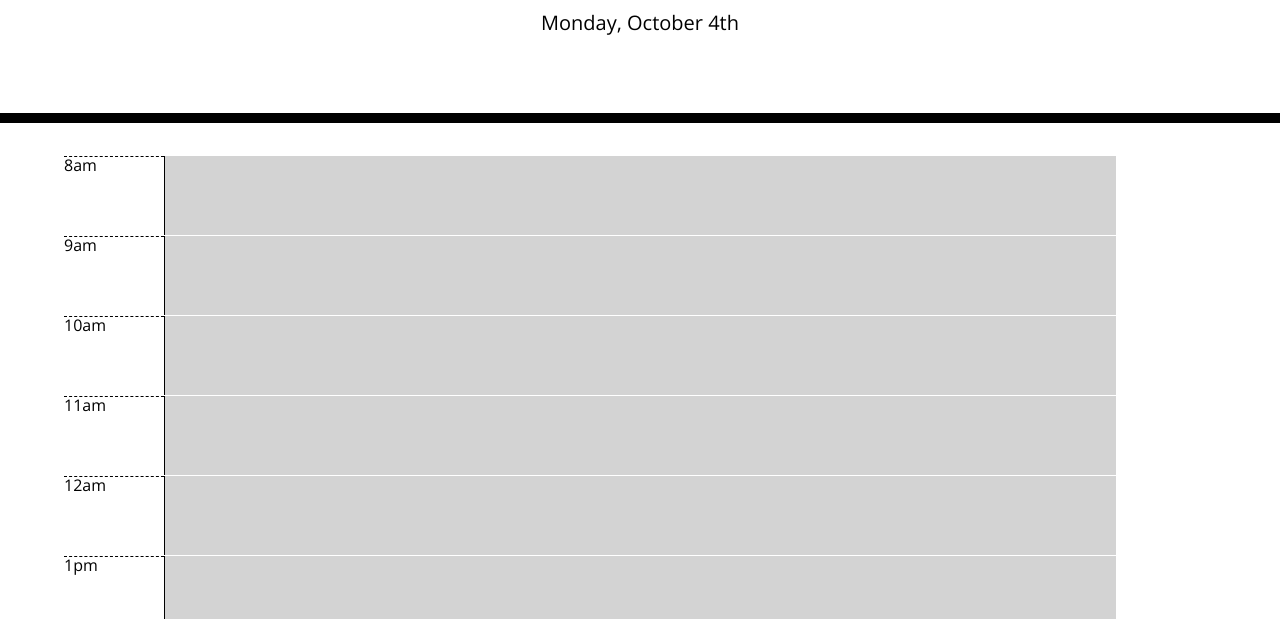
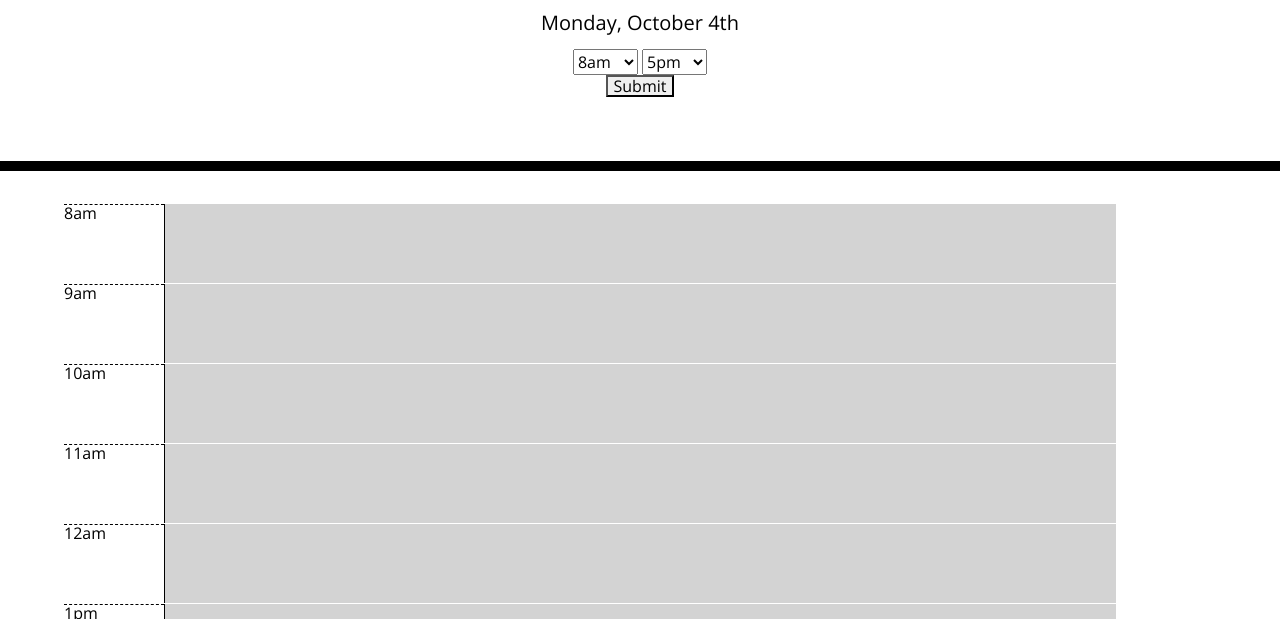
Before and after one commit to jeremiah-quill/work-day-scheduler, a plain HTML site: page index.html in a window 1280 px wide. Shown: the part 181-800 px from the top of the page. Drawn offline with nearby package versions, Linux system fonts and the light colour scheme.

Commit message:
added functionality to change start and end times of calendar, need to add confirmation modal

```diff
--- a/assets/js/script.js
+++ b/assets/js/script.js
@@ -5,12 +5,12 @@ const container = $('.container');
 // Functions
 const addAMPMtoHour = (hour) => {
     let numHour = parseInt(hour)
-    if(numHour > 12) {
+    if(numHour == 24) {
+        return "12am"
+    } else if(numHour > 12) {
         return (numHour - 12).toString() + "pm"
-    } else {
-        if(hour === 0) {
-            return "12am"
     }
+    else {
         return hour.toString() + "am"
     }
 }
@@ -21,9 +21,20 @@ const buildTimeSlots = (start, end) =>{
         let slot = {time: i, timeString: addAMPMtoHour(i)}
         newTimeSlots.push(slot)
     }
-    // localStorage.setItem("timeSlots", JSON.stringify(newTimeSlots));
+    localStorage.setItem("timeSlots", JSON.stringify(newTimeSlots));
+    console.log(newTimeSlots)
     return newTimeSlots
 }
+
+const getUserInputs = () => {
+    startSelect = $('#start-select')
+    endSelect = $('#end-select')
+    let startOption = startSelect.find(":selected").val()
+    let endOption = endSelect.find(":selected").val()
+    timeSlots = buildTimeSlots(parseInt(startOption), parseInt(endOption))
+    renderCalendar()
+}
+
 
 // Compare slot time with current time, and change class/color accordingly
 const compareSlotToTime = (time, el) => {
@@ -59,6 +70,9 @@ if((time) < parseInt(moment().format('k'))) {
         }
     }
 }
+
+
+
 
 const renderCalendar = () => {
     container.empty()
@@ -112,6 +126,21 @@ const updateTime = () => {
     $('#currentDay').text(timeSpan);
 };
 
+
+const renderSelectForm = () => {
+    let startTime = timeSlots[0].time
+    let endTime = timeSlots[timeSlots.length -1].time
+
+    $('#start-select :selected').prop('selected', false);
+    $('#end-select :selected').prop('selected', false);
+
+    $('#start-select').val(startTime).prop('selected', true);
+    $('#end-select').val(endTime).prop('selected', true);
+}
+
+
+
+
 // If no timeslots in local storage, build timeslots from 8am to 5pm
 // If there are timelots in local storage, use those
 let timeSlots;
@@ -120,12 +149,15 @@ if(JSON.parse(localStorage.getItem('timeSlots')) == null){
     timeSlots = buildTimeSlots(8, 17)
     localStorage.setItem('timeSlots', JSON.stringify(timeSlots))
 
-
 } else {
     timeSlots = JSON.parse(localStorage.getItem('timeSlots'))
 }
 
 
+
+
+renderSelectForm()
 updateTime();
 setInterval(updateTime, 1000);
 renderCalendar();
+$('#submit-button').on('click', getUserInputs)
--- a/index.html
+++ b/index.html
@@ -33,6 +33,62 @@
       <h1 class="display-3">Work Day Scheduler</h1>
       <p class="lead">A simple calendar app for scheduling your work day</p>
       <p id="currentDay" class="lead"></p>
+      <div id="select-container">
+      <select id="start-select">
+        <option value="1">1am</option>
+        <option value="2">2am</option>
+        <option value="3">3am</option>
+        <option value="4">4am</option>
+        <option value="5">5am</option>
+        <option value="6">6am</option>
+        <option value="7">7am</option>
+        <option value="8" selected>8am</option>
+        <option value="9">9am</option>
+        <option value="10">10am</option>
+        <option value="11">11am</option>
+        <option value="12">12pm</option>
+        <option value="13">1pm</option>
+        <option value="14">2pm</option>
+        <option value="15">3pm</option>
+        <option value="16">4pm</option>
+        <option value="17">5pm</option>
+        <option value="18">6pm</option>
+        <option value="19">7pm</option>
+        <option value="20">8pm</option>
+        <option value="21">9pm</option>
+        <option value="22">10pm</option>
+        <option value="23">11pm</option>
+        <option value="24">12am</option>
+
+      </select>
+      <select id="end-select">
+        <option value="1">1am</option>
+        <option value="2">2am</option>
+        <option value="3">3am</option>
+        <option value="4">4am</option>
+        <option value="5">5am</option>
+        <option value="6">6am</option>
+        <option value="7">7am</option>
+        <option value="8">8am</option>
+        <option value="9">9am</option>
+        <option value="10">10am</option>
+        <option value="11">11am</option>
+        <option value="12">12pm</option>
+        <option value="13">1pm</option>
+        <option value="14">2pm</option>
+        <option value="15">3pm</option>
+        <option value="16">4pm</option>
+        <option value="17" selected>5pm</option>
+        <option value="18">6pm</option>
+        <option value="19">7pm</option>
+        <option value="20">8pm</option>
+        <option value="21">9pm</option>
+        <option value="22">10pm</option>
+        <option value="23">11pm</option>
+        <option value="24">12am</option>
+      </select>
+    </div>
+      <button id=submit-button>Submit</button>
     </header>
     <div class="container"></div>
 
```
Lines whose indentation alone changed are shown as unchanged.
